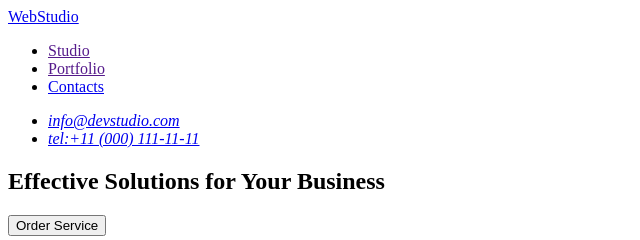
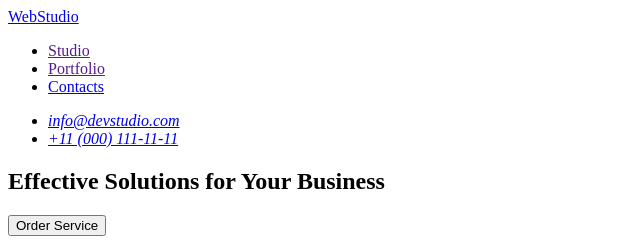
Before and after one commit to AnnaBj/goit-markup-hw-01, a plain HTML site: page index.html in a window 1280 px wide. Shown: the top 240 px of the page, 0-640 px from the left. Drawn offline with Linux system fonts and the light colour scheme.

Commit message:
Edited contact and some english

```diff
--- a/index.html
+++ b/index.html
@@ -6,9 +6,8 @@
     <title>WebStudio</title>
   </head>
   <body>
-    <!--Шапка сторінки-->
     <header>
-      <!--Навігація-->
+      <!--Navigation-->
       <nav>
         <a href="./index.html">WebStudio </a>
         <ul>
@@ -18,28 +17,24 @@
         </ul>
       </nav>
 
-      <!--Контактна інформація-->
+      <!--Contacts-->
       <address>
         <ul>
-          <li>
-            <a href="mailto:info@devstudio.com">info@devstudio.com</a>
-          </li>
-          <li>
-            <a href="tel:+110001111111">tel:+11 (000) 111-11-11</a>
-          </li>
+          <li><a href="mailto:info@devstudio.com">info@devstudio.com</a></li>
+          <li><a href="tel:+110001111111">+11 (000) 111-11-11</a></li>
         </ul>
       </address>
     </header>
 
-    <!--Головний контент-->
+    <!--Main content-->
     <main>
-      <!--Перша секція-->
+      <!--Section 1-->
       <section>
         <h1>Effective Solutions for Your Business</h1>
         <button type="button">Order Service</button>
       </section>
 
-      <!--Друга секція-->
+      <!--Section 2-->
       <section>
         <h2 hidden>Advantages</h2>
         <ul>
@@ -74,7 +69,7 @@
         </ul>
       </section>
 
-      <!--Трет'я секція-->
+      <!--Section 3-->
       <section>
         <h2>Our Team</h2>
         <ul>
@@ -122,8 +117,8 @@
       </section>
     </main>
 
-    <!--Підвал сторінки-->
     <footer>
+      <!--Logo with some text-->
       <a href="./index.html">WebStudio</a>
       <p>
         Increase the flow of customers and sales for your business with digital
```
